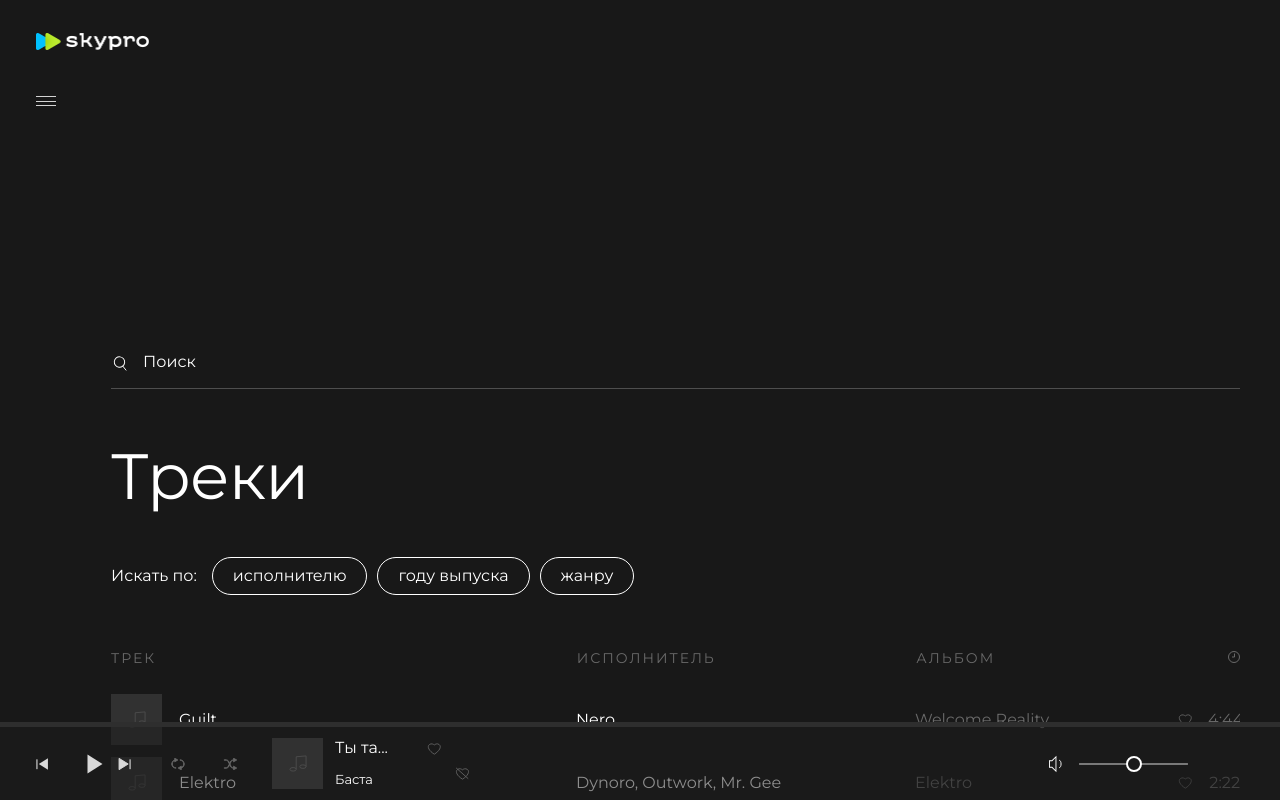
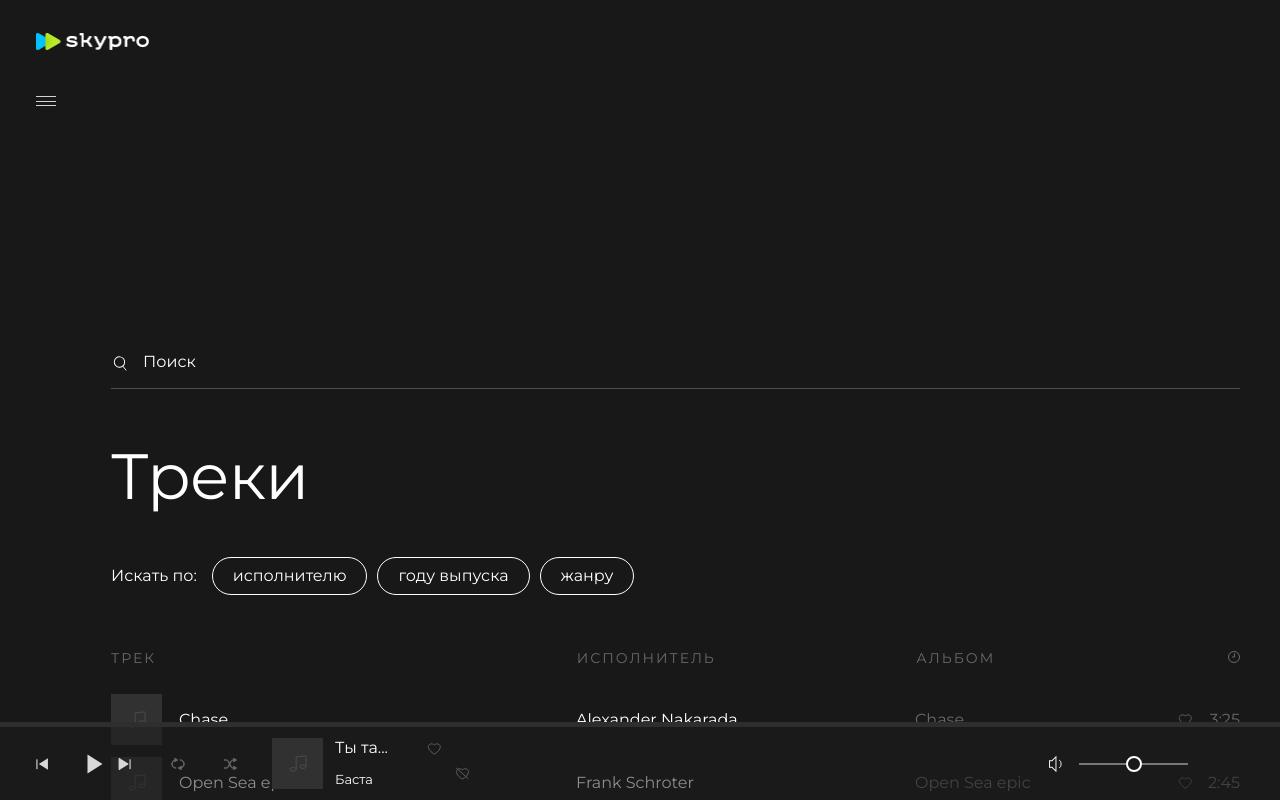
Before and after one commit to natalielogi/skypro-music, a Next.js app: page / in a window 1280 px wide. Built offline with nearby package versions, Linux system fonts and the light colour scheme.

Commit message:
обновила data

```diff
--- a/src/components/centerblock/tracklist.tsx
+++ b/src/components/centerblock/tracklist.tsx
@@ -23,12 +23,12 @@ export default function TrackList() {
       <div className={styles.content__playlist}>
         {tracks.map((track) => (
           <TrackItem
-            key={track.id}
-            id={track.id}
-            title={track.title}
-            artist={track.artist}
+            key={track._id}
+            id={track._id}
+            title={track.name}
+            artist={track.author}
             album={track.album}
-            duration={track.duration}
+            duration={track.duration_in_seconds}
           />
         ))}
       </div>
--- a/src/data/tracks.ts
+++ b/src/data/tracks.ts
@@ -1,49 +1,133 @@
-import { title } from 'process';
-
 export const tracks = [
   {
-    id: 1,
-    title: 'Guilt',
-    artist: 'Nero',
-    album: 'Welcome Reality',
-    duration: 284,
-    genre: 'Electronic',
-    release_year: 2019,
+    _id: 8,
+    name: 'Chase',
+    author: 'Alexander Nakarada',
+    release_date: '2005-06-11',
+    genre: ['Классическая музыка'],
+    duration_in_seconds: 205,
+    album: 'Chase',
+    logo: null,
+    track_file:
+      'https://webdev-music-003b5b991590.herokuapp.com/media/music_files/Alexander_Nakarada_-_Chase.mp3',
+    stared_user: [],
   },
   {
-    id: 2,
-    title: 'Elektro',
-    artist: 'Dynoro, Outwork, Mr. Gee',
-    album: 'Elektro',
-    duration: 142,
-    genre: 'Hip-Hop',
-    release_year: 2023,
+    _id: 9,
+    name: 'Open Sea epic',
+    author: 'Frank Schroter',
+    release_date: '2019-06-12',
+    genre: ['Классическая музыка'],
+    duration_in_seconds: 165,
+    album: 'Open Sea epic',
+    logo: null,
+    track_file:
+      'https://webdev-music-003b5b991590.herokuapp.com/media/music_files/Frank_Schroter_-_Open_Sea_epic.mp3',
+    stared_user: [],
   },
   {
-    id: 3,
-    title: "I'm Fire",
-    artist: 'Ali Bakgor',
-    album: "I'm Fire",
-    duration: 142,
-    genre: 'Pop',
-    release_year: 2022,
+    _id: 10,
+    name: 'Sneaky Snitch',
+    author: 'Kevin Macleod',
+    release_date: '2022-04-16',
+    genre: ['Классическая музыка'],
+    duration_in_seconds: 305,
+    album: 'Sneaky Snitch',
+    logo: null,
+    track_file:
+      'https://webdev-music-003b5b991590.herokuapp.com/media/music_files/Kevin_Macleod_-_Sneaky_Snitch.mp3',
+    stared_user: [],
   },
   {
-    id: 4,
-    title: 'Non Stop (Remix)',
-    artist: 'Стоункат, Psychopath',
-    album: 'Non Stop',
-    duration: 252,
-    genre: 'Rock',
-    release_year: 2020,
+    _id: 11,
+    name: 'Secret Garden',
+    author: 'Mixkit',
+    release_date: '1972-06-06',
+    genre: ['Классическая музыка'],
+    duration_in_seconds: 324,
+    album: 'Secret Garden',
+    logo: null,
+    track_file:
+      'https://webdev-music-003b5b991590.herokuapp.com/media/music_files/Mixkit_-_Secret_Garden.mp3',
+    stared_user: [],
+  },
+
+  {
+    _id: 12,
+    name: 'A journey of successfull winners',
+    author: '-',
+    release_date: '1985-02-02',
+    genre: ['Классическая музыка'],
+    duration_in_seconds: 255,
+    album: '-',
+    logo: null,
+    track_file:
+      'https://webdev-music-003b5b991590.herokuapp.com/media/music_files/Musiclfiles_-_A_Journey_For_Successful_Winners.mp3',
+    stared_user: [],
   },
   {
-    id: 5,
-    title: 'Run Run (feat. AR/CO)',
-    artist: 'Jaded, Will Clarke, AR/CO',
-    album: 'Run Run',
-    duration: 174,
-    genre: 'Indie',
-    release_year: 2024,
+    _id: 13,
+    name: 'Epic Heroic Conquest',
+    author: '-',
+    release_date: '1962-01-15',
+    genre: ['Классическая музыка'],
+    duration_in_seconds: 200,
+    album: 'Epic Heroic Conquest',
+    logo: null,
+    track_file:
+      'https://webdev-music-003b5b991590.herokuapp.com/media/music_files/Musiclfiles_-_Epic_Heroic_Conquest.mp3',
+    stared_user: [],
+  },
+  {
+    _id: 14,
+    name: 'The March OF The Final Battle',
+    author: '-',
+    release_date: '2011-11-02',
+    genre: ['Классическая музыка'],
+    duration_in_seconds: 206,
+    album: 'The March OF The Final Battle',
+    logo: null,
+    track_file:
+      'https://webdev-music-003b5b991590.herokuapp.com/media/music_files/musiclfiles_-_The_March_Of_The_Final_Battle.mp3',
+    stared_user: [],
+  },
+  {
+    _id: 15,
+    name: 'True Summer',
+    author: '-',
+    release_date: '2012-06-01',
+    genre: ['Классическая музыка'],
+    duration_in_seconds: 253,
+    album: 'True Summer',
+    logo: null,
+    track_file:
+      'https://webdev-music-003b5b991590.herokuapp.com/media/music_files/Musiclfiles_-_True_Summer.mp3',
+    stared_user: [],
+  },
+  {
+    _id: 16,
+    name: 'Background Sensible',
+    author: 'Waltz Piano',
+    release_date: '2003-05-12',
+    genre: ['Классическая музыка'],
+    duration_in_seconds: 135,
+    album: 'Background Sensible',
+    logo: null,
+    track_file:
+      'https://webdev-music-003b5b991590.herokuapp.com/media/music_files/Waltz_Piano_-_Background_Sensible.mp3',
+    stared_user: [],
+  },
+  {
+    _id: 17,
+    name: 'Cinematic',
+    author: 'Winniethemoog',
+    release_date: '2004-10-01',
+    genre: ['Классическая музыка'],
+    duration_in_seconds: 206,
+    album: 'Cinematic',
+    logo: null,
+    track_file:
+      'https://webdev-music-003b5b991590.herokuapp.com/media/music_files/Winniethemoog_-_Action_Sport_Breakbeat.mp3',
+    stared_user: [],
   },
 ];
```
